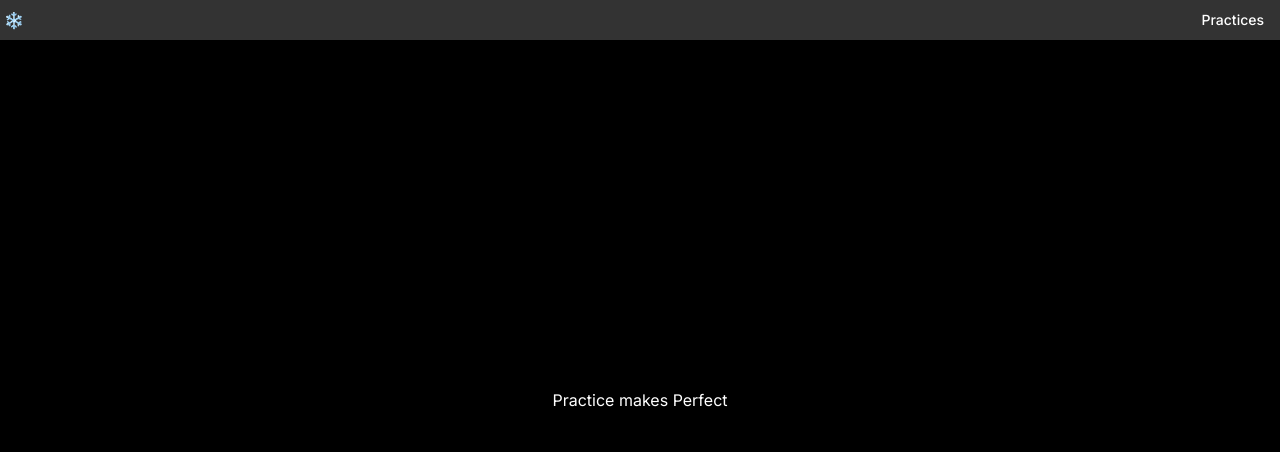
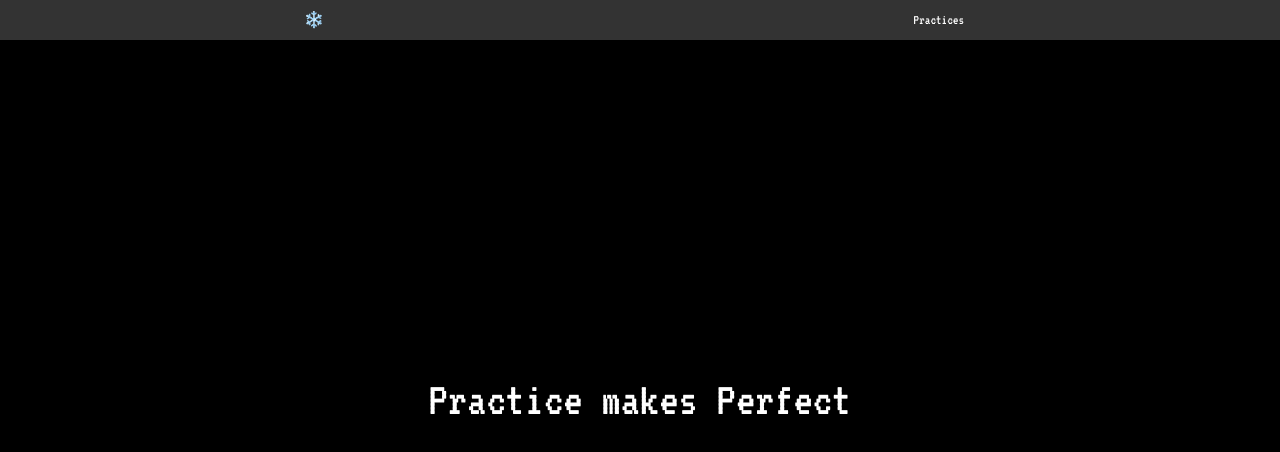
Before and after one commit to snow-t-m-yang/react-practice202304, a Next.js app: page / in a window 1280 px wide. Shown: the top 452 px of the page. Built offline with nearby package versions, Linux system fonts and the light colour scheme.

Commit message:
chore: Add font

```diff
--- a/app/layout.tsx
+++ b/app/layout.tsx
@@ -1,6 +1,7 @@
 import "./globals.css";
 import Link from "next/link";
-import { Inter } from "next/font/google";
+import { VT323 } from "next/font/google";
+
 import {
   Menubar,
   MenubarContent,
@@ -11,7 +12,7 @@ import {
   MenubarTrigger,
 } from "@/components/ui/menubar";
 
-const inter = Inter({ subsets: ["latin"] });
+const vt323 = VT323({ subsets: ["latin"], weight: ["400"] });
 
 export const metadata = {
   title: "Create Next App",
@@ -26,6 +27,7 @@ export default function RootLayout({
   return (
     <html lang="en">
       <Menubar className="fixed top-0 flex w-full text-white border-none rounded-none bg-white/20 backdrop-blur-3xl">
+        <div className="flex items-center w-full max-w-2xl mx-auto">
           <Link href="/" className="mr-auto">
             <p>❄️</p>
           </Link>
@@ -41,8 +43,9 @@ export default function RootLayout({
               <MenubarItem>Print</MenubarItem>
             </MenubarContent>
           </MenubarMenu>
+        </div>
       </Menubar>
-      <body className={`${inter.className} bg-black text-white`}>
+      <body className={`${vt323.className} bg-black text-white`}>
         {children}
       </body>
     </html>
--- a/app/page.tsx
+++ b/app/page.tsx
@@ -1,7 +1,7 @@
 export default async function Home() {
   return (
     <>
-      <section className="grid min-h-screen place-items-center">
+      <section className="grid min-h-screen text-5xl place-items-center">
         <h1>Practice makes Perfect</h1>
       </section>
     </>
--- a/components/RandomColor.tsx
+++ b/components/RandomColor.tsx
@@ -25,21 +25,42 @@ const page = () => {
     );
   }, []);
 
+  const handleClick = (answer: string) => {
+    if (answer === color) {
+      alert("Correct!");
+      const randomColor = getRandomColor();
+      setColor(randomColor);
+      setAnswers(
+        [randomColor, getRandomColor(), getRandomColor()].sort(
+          () => Math.random() - 0.5,
+        ),
+      );
+    } else {
+      alert("Wrong!");
+    }
+  };
+
   return (
-    <section className="grid min-h-screen place-items-center">
-      <h1>What the HEX?</h1>
-      <div>
+    <section className="min-h-screen ">
+      <div className="pt-32 space-y-10 text-center">
+        <h1 className="text-2xl ">What the HEX?</h1>
+        <div className="grid justify-center gap-10">
           <div
-          className={`w-64 h-64 rounded-2xl`}
+            className={`w-64 h-64 rounded-2xl justify-self-center`}
             style={{ backgroundColor: color }}
           ></div>
-      </div>
           <div className="flex gap-10">
             {answers.map((answer) => (
-          <button className="px-3 py-5 border rounded-2xl" key={answer}>
+              <button
+                className="px-3 py-5 border rounded-2xl"
+                key={answer}
+                onClick={() => handleClick(answer)}
+              >
                 {answer}
               </button>
             ))}
+          </div>
+        </div>
       </div>
     </section>
   );
```
Lines whose indentation alone changed are shown as unchanged.
